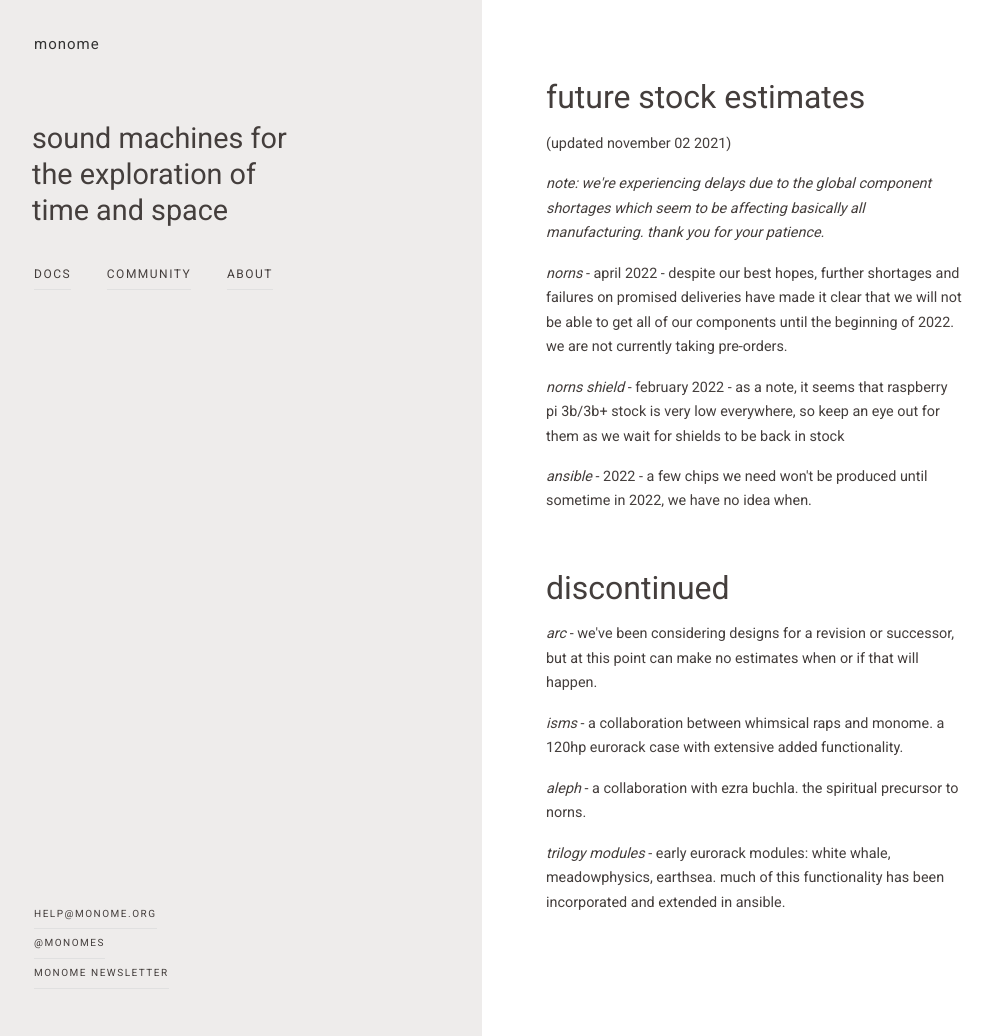
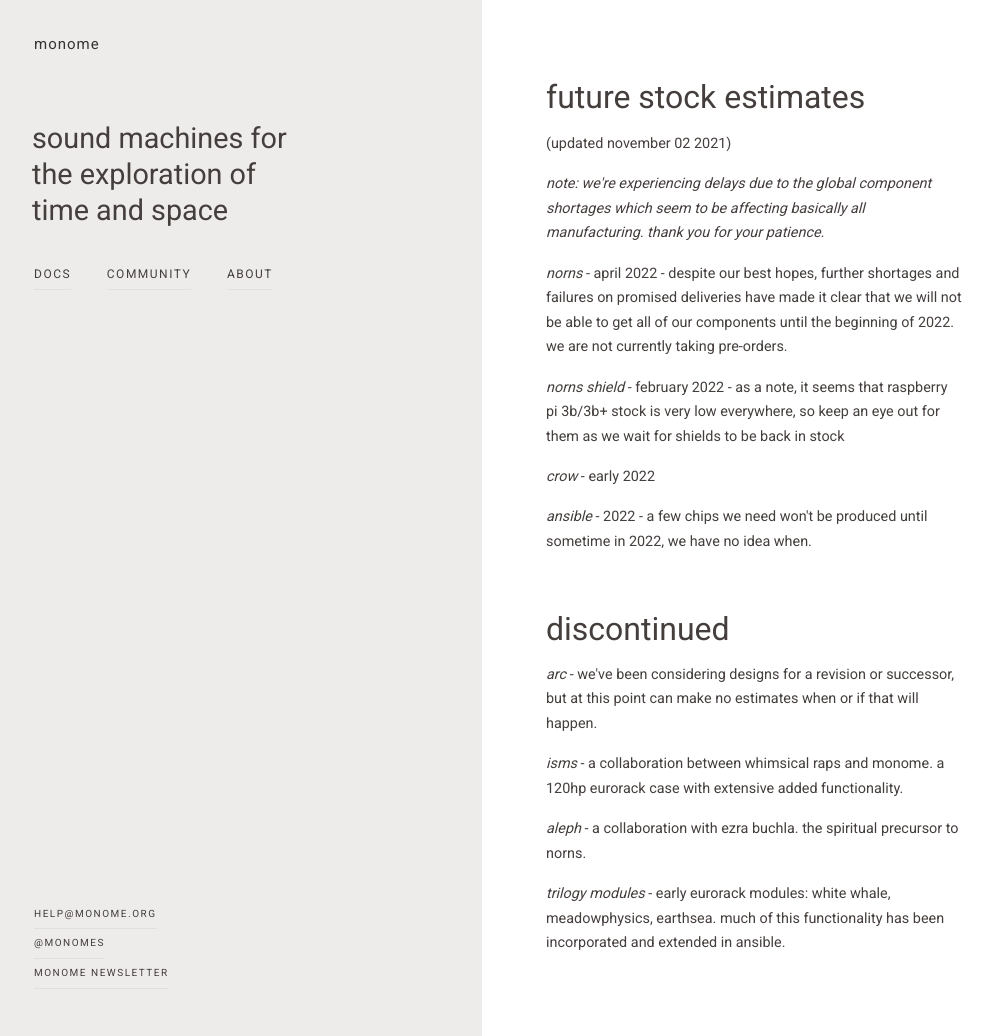
Before and after one commit to monome/monome.github.io, a Jekyll site: the page built from future.html, in a window 1280 px wide and 1036 px high. Shown: the whole window, without its empty margins (30-1023 px from the left). Built offline with Jekyll 4.4.1, drawn with Linux system fonts in a browser that asks for light colours.

Commit message:
Update future.html

```diff
--- a/future.html
+++ b/future.html
@@ -8,6 +8,7 @@
   <p><i>note: we're experiencing delays due to the global component shortages which seem to be affecting basically all manufacturing. thank you for your patience.</i></p>
   <p><i>norns</i> - april 2022 - despite our best hopes, further shortages and failures on promised deliveries have made it clear that we will not be able to get all of our components until the beginning of 2022. we are not currently taking pre-orders.</p>
   <p><i>norns shield</i> - february 2022 - as a note, it seems that raspberry pi 3b/3b+ stock is very low everywhere, so keep an eye out for them as we wait for shields to be back in stock</p>
+  <p><i>crow</i> - early 2022</p>
   <p><i>ansible</i> - 2022 - a few chips we need won't be produced until sometime in 2022, we have no idea when.</p>
   <br />
   <h1>discontinued</h1>
```
